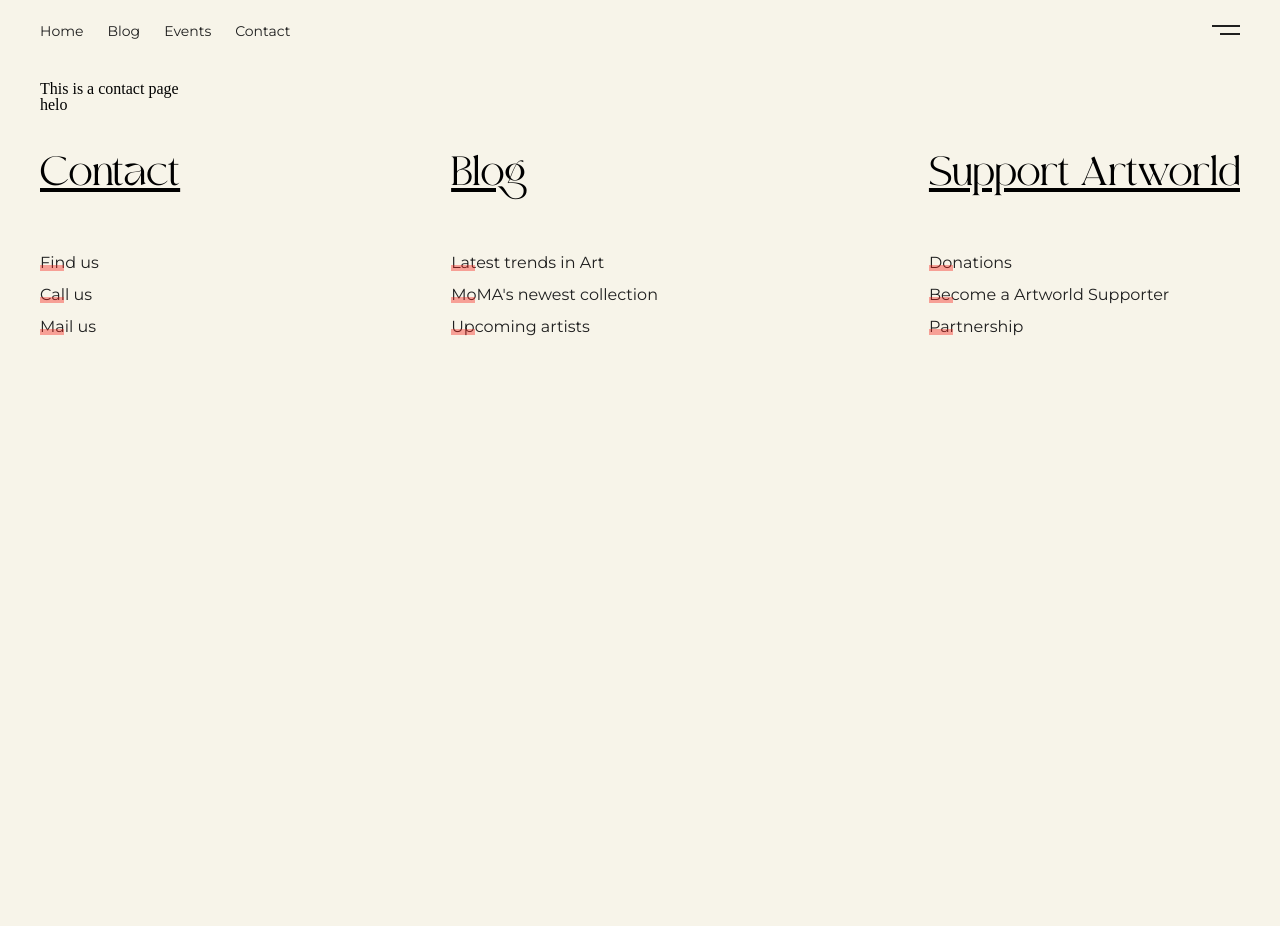
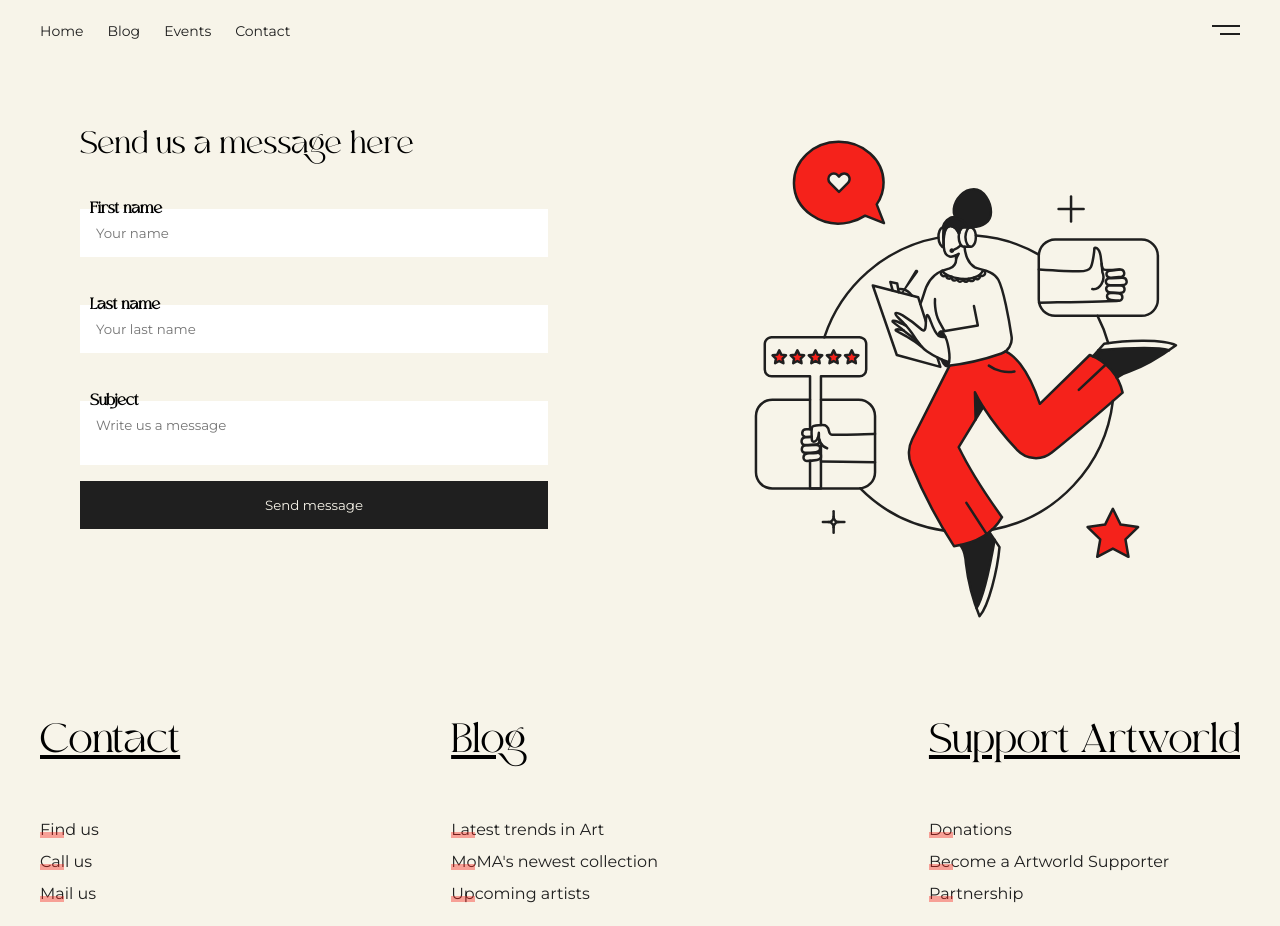
Before and after one commit to Steffen-Svenningsen/vue-spa-website, a Vue app: page /contact in a window 1280 px wide. Before the commit the page ends 800 px from the top, so only its background shows below. Built offline with nearby package versions, Linux system fonts and the light colour scheme.

Commit message:
Refactor contact view and add contact form component to the page

```diff
--- a/src/views/ContactView.vue
+++ b/src/views/ContactView.vue
@@ -1,11 +1,48 @@
+<script setup lang="ts">
+import ContactForm from "@/components/ContactForm.vue";
+</script>
+
 <template>
   <div class="contact">
-    <h1>This is a contact page</h1>
-    <p>helo</p>
+    <div class="contact-form">
+      <h1>Send us a message here</h1>
+      <ContactForm />
+    </div>
+    <div>
+      <img
+        src="@/assets/Service.svg"
+        width="500"
+        height="500"
+        alt="Customer service"
+      />
+    </div>
   </div>
 </template>
 
 <style lang="sass">
+@import ../assets/global.sass
+
 .contact
-  padding: 1rem 2.5rem
+  padding: 4rem
+  display: flex
+  flex-wrap: wrap
+  justify-content: space-between
+
+  div
+
+    img
+      width: 100%
+
+  .contact-form
+    max-width: 600px
+    min-width: 500px
+
+    h1
+      font-size: 2rem
+      font-family: "Moglan", sans-serif
+      padding-left: 1rem
+
+@media (max-width:650px)
+  .contact-form
+    min-width: 100% !important
 </style>
```
